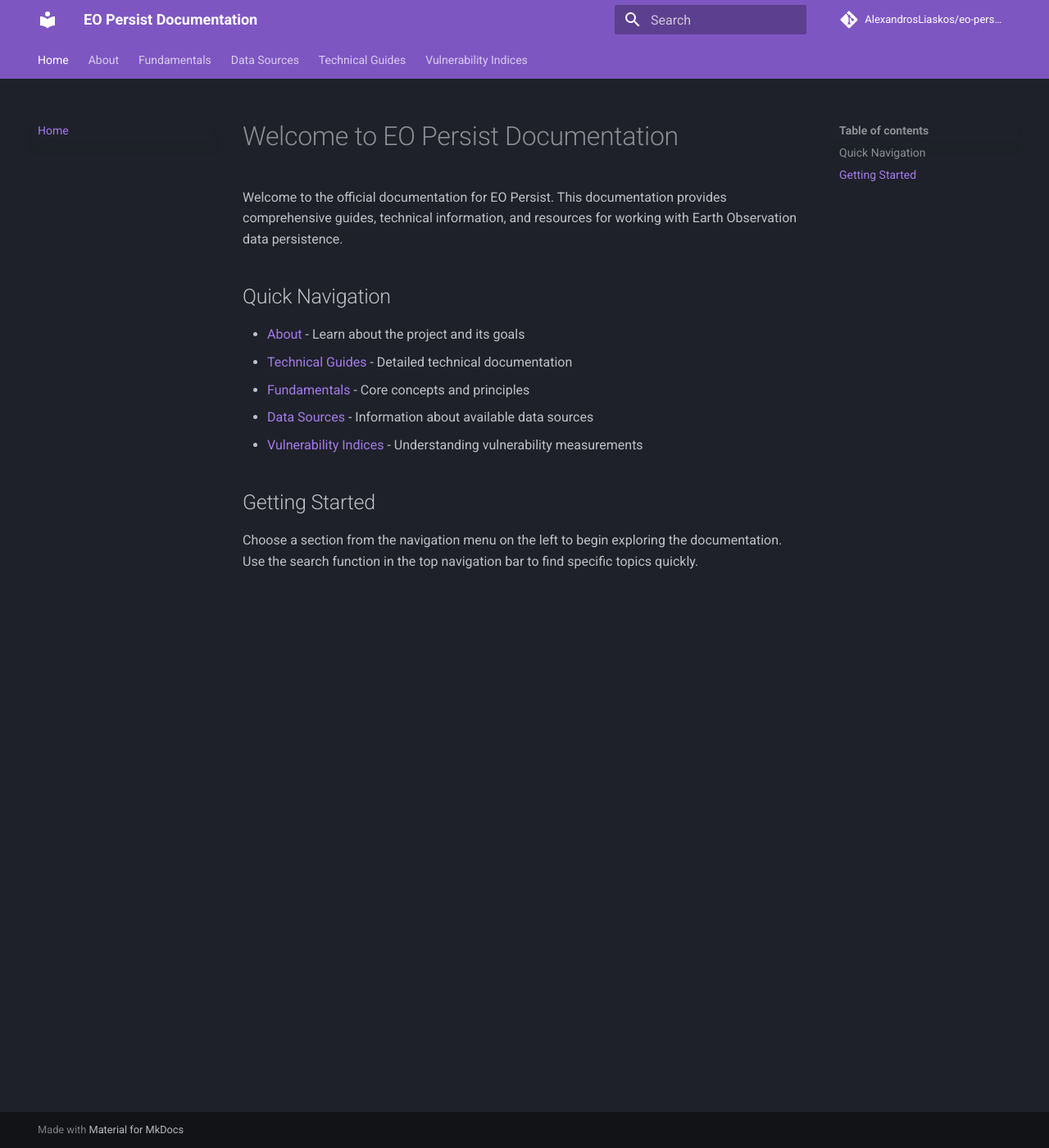
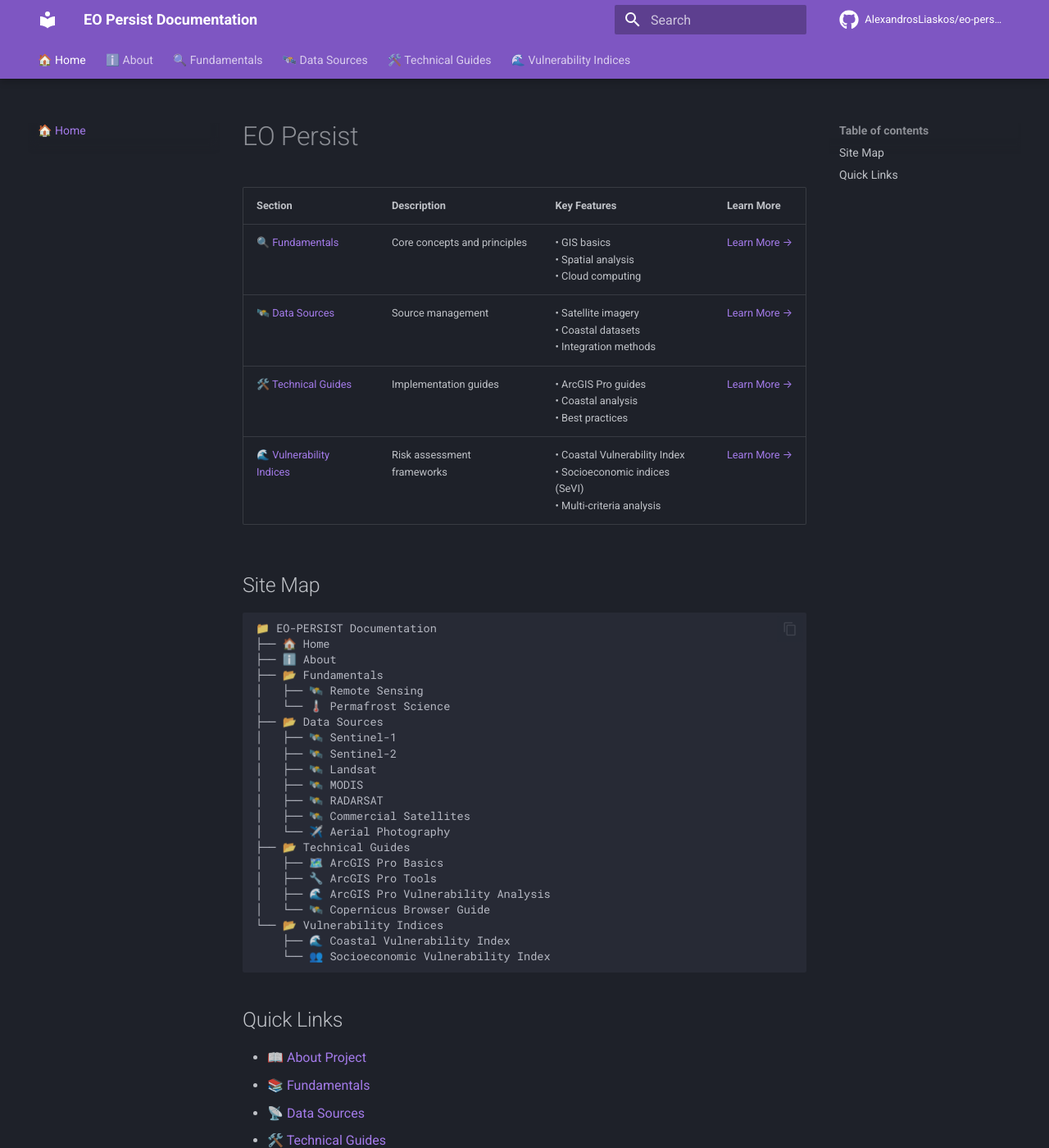
Before and after one commit to AlexandrosLiaskos/eo-persist, an MkDocs documentation site: the page built from docs/index.md, in a window 1280 px wide and 1400 px high. Shown: the whole window at 82% size. Built offline with MkDocs 1.6.1 and Material for MkDocs 9.7.7, drawn with Linux system fonts in a browser that asks for light colours; comment, search, counter and statistics services are not loaded.

Commit message:
Update documentation structure and navigation
- Update mkdocs.yml with new navigation and icons
- Update index.md with consistent icons
- Add .gitignore file
- Remove overview pages

````diff
--- a/docs/index.md
+++ b/docs/index.md
@@ -1,15 +1,43 @@
-# Welcome to EO Persist Documentation
+# EO Persist
 
-Welcome to the official documentation for EO Persist. This documentation provides comprehensive guides, technical information, and resources for working with Earth Observation data persistence.
+| Section | Description | Key Features | Learn More |
+|---------|-------------|--------------|------------|
+| 🔍 [Fundamentals](fundamentals/) | Core concepts and principles | • GIS basics<br>• Spatial analysis<br>• Cloud computing | [Learn More →](fundamentals/) |
+| 🛰️ [Data Sources](data-sources/) | Source management | • Satellite imagery<br>• Coastal datasets<br>• Integration methods | [Learn More →](data-sources/) |
+| 🛠️ [Technical Guides](technical-guides/) | Implementation guides | • ArcGIS Pro guides<br>• Coastal analysis<br>• Best practices | [Learn More →](technical-guides/) |
+| 🌊 [Vulnerability Indices](vulnerability-indices/) | Risk assessment frameworks | • Coastal Vulnerability Index<br>• Socioeconomic indices (SeVI)<br>• Multi-criteria analysis | [Learn More →](vulnerability-indices/) |
 
-## Quick Navigation
+## Site Map
 
-- [About](about.md) - Learn about the project and its goals
-- [Technical Guides](technical-guides/arcgis-pro-guide.md) - Detailed technical documentation
-- [Fundamentals](fundamentals/) - Core concepts and principles
-- [Data Sources](data-sources/) - Information about available data sources
-- [Vulnerability Indices](vulnerability-indices/) - Understanding vulnerability measurements
+```
+📁 EO-PERSIST Documentation
+├── 🏠 Home
+├── ℹ️ About
+├── 📂 Fundamentals
+│   ├── 🛰️ Remote Sensing
+│   └── 🌡️ Permafrost Science
+├── 📂 Data Sources
+│   ├── 🛰️ Sentinel-1
+│   ├── 🛰️ Sentinel-2
+│   ├── 🛰️ Landsat
+│   ├── 🛰️ MODIS
+│   ├── 🛰️ RADARSAT
+│   ├── 🛰️ Commercial Satellites
+│   └── ✈️ Aerial Photography
+├── 📂 Technical Guides
+│   ├── 🗺️ ArcGIS Pro Basics
+│   ├── 🔧 ArcGIS Pro Tools
+│   ├── 🌊 ArcGIS Pro Vulnerability Analysis
+│   └── 🛰️ Copernicus Browser Guide
+└── 📂 Vulnerability Indices
+    ├── 🌊 Coastal Vulnerability Index
+    └── 👥 Socioeconomic Vulnerability Index
+```
 
-## Getting Started
-
-Choose a section from the navigation menu on the left to begin exploring the documentation. Use the search function in the top navigation bar to find specific topics quickly.
+## Quick Links
+* 📖 [About Project](about.md)
+* 📚 [Fundamentals](fundamentals/index.md)
+* 📡 [Data Sources](data-sources/index.md)
+* 🛠️ [Technical Guides](technical-guides/index.md)
+* 📊 [Vulnerability Indices](vulnerability-indices/index.md)
+* 🌟 [GitHub Repo](https://github.com/AlexandrosLiaskos/eo-persist)
--- a/mkdocs.yml
+++ b/mkdocs.yml
@@ -15,12 +15,18 @@ theme:
     - navigation.sections
     - navigation.expand
     - navigation.indexes
+    - navigation.tabs
+    - navigation.tabs.sticky
+    - navigation.top
     - toc.follow
-    - search.suggest
-    - search.highlight
-    - navigation.tabs
-    - navigation.top
     - header.autohide
+    - content.code.copy
+  font:
+    text: Roboto
+    code: Roboto Mono
+  icon:
+    repo: fontawesome/brands/github
+  favicon: assets/favicon.png
 
 markdown_extensions:
   - pymdownx.highlight:
@@ -46,28 +52,24 @@ extra:
 docs_dir: docs
 
 nav:
-  - Home: index.md
-  - About: about.md
-  - Fundamentals:
-    - Overview: fundamentals/index.md
-    - Remote Sensing: fundamentals/remote-sensing.md
-    - Permafrost Science: fundamentals/permafrost-science.md
-  - Data Sources:
-    - Overview: data-sources/index.md
-    - Optical Satellites:
-      - Sentinel-2: data-sources/sentinel-2.md
-      - Landsat: data-sources/landsat.md
-      - MODIS: data-sources/modis.md
-    - Radar Satellites:
-      - Sentinel-1: data-sources/sentinel-1.md
-      - RADARSAT: data-sources/radarsat.md
-    - Commercial Satellites: data-sources/commercial-satellites.md
-    - Aerial Photography: data-sources/aerial-photography.md
-  - Technical Guides:
-    - Overview: technical-guides/index.md
-    - ArcGIS Pro Guide: technical-guides/arcgis-pro-guide.md
-    - Earth Engine Guide: technical-guides/earth-engine-guide.md
-  - Vulnerability Indices:
-    - Overview: vulnerability-indices/index.md
-    - Climate Vulnerability Index: vulnerability-indices/climate-vulnerability-index.md
-    - Socioeconomic Vulnerability Index: vulnerability-indices/socioeconomic-vulnerability-index.md
+  - 🏠 Home: index.md
+  - ℹ️ About: about.md
+  - 🔍 Fundamentals:
+      - 🛰️ Remote Sensing: fundamentals/remote-sensing.md
+      - 🌡️ Permafrost Science: fundamentals/permafrost-science.md
+  - 🛰️ Data Sources:
+      - 🛰️ Sentinel-1: data-sources/sentinel-1.md
+      - 🛰️ Sentinel-2: data-sources/sentinel-2.md
+      - 🛰️ Landsat: data-sources/landsat.md
+      - 🛰️ MODIS: data-sources/modis.md
+      - 🛰️ RADARSAT: data-sources/radarsat.md
+      - 🛰️ Commercial Satellites: data-sources/commercial-satellites.md
+      - ✈️ Aerial Photography: data-sources/aerial-photography.md
+  - 🛠️ Technical Guides:
+      - 🗺️ ArcGIS Pro Basics: technical-guides/arcgis-pro-guide.md
+      - 🔧 ArcGIS Pro Tools: technical-guides/arcgis-pro-tools-guide.md
+      - 🌊 ArcGIS Pro Vulnerability Analysis: technical-guides/arcgis-vulnerability-analysis.md
+      - 🛰️ Copernicus Browser Guide: technical-guides/copernicus-browser-guide.md
+  - 🌊 Vulnerability Indices:
+      - 🌊 Coastal Vulnerability Index: vulnerability-indices/coastal-vulnerability-index.md
+      - 👥 Socioeconomic Vulnerability Index: vulnerability-indices/socioeconomic-vulnerability-index.md
````
Also changed, not shown: 1 other file.
